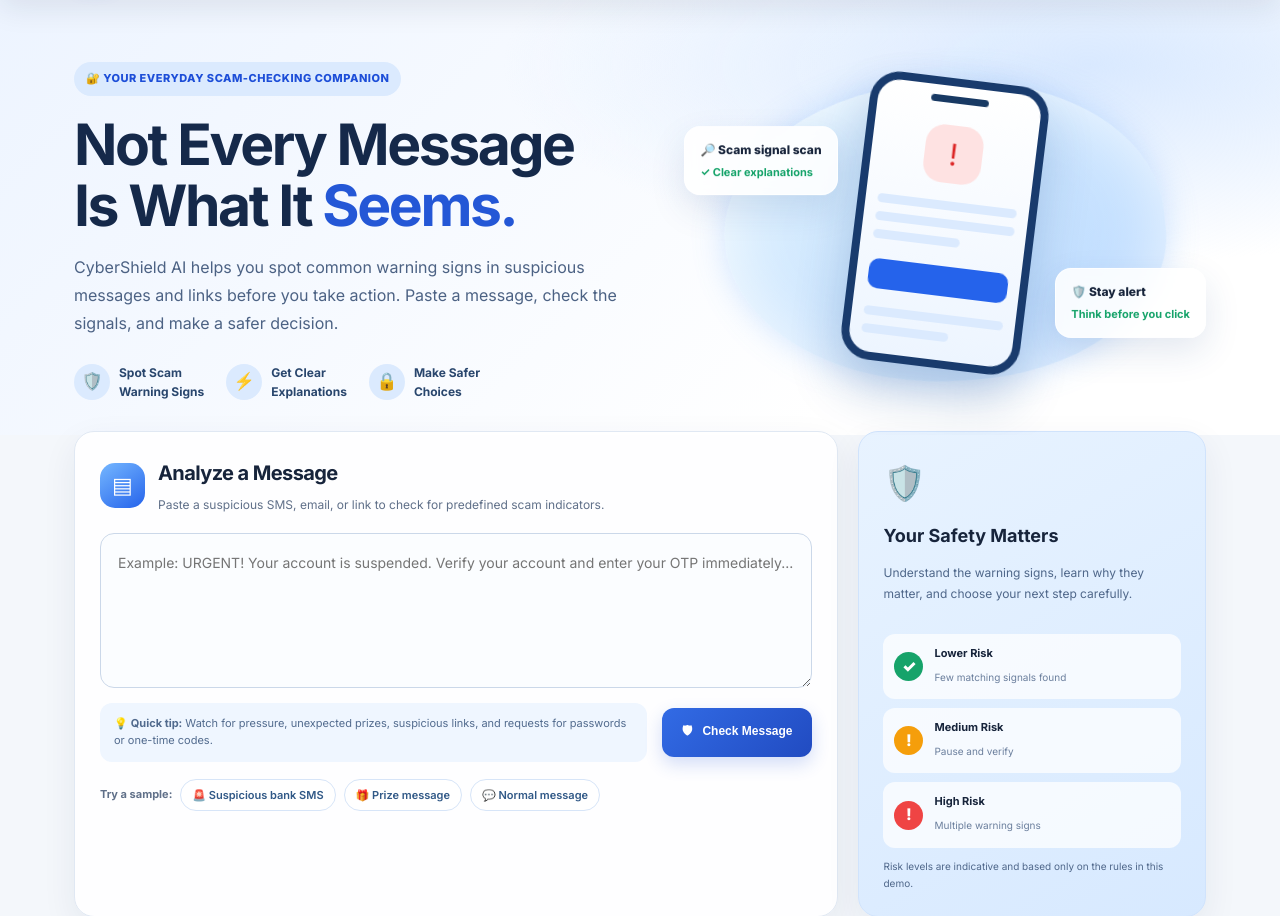
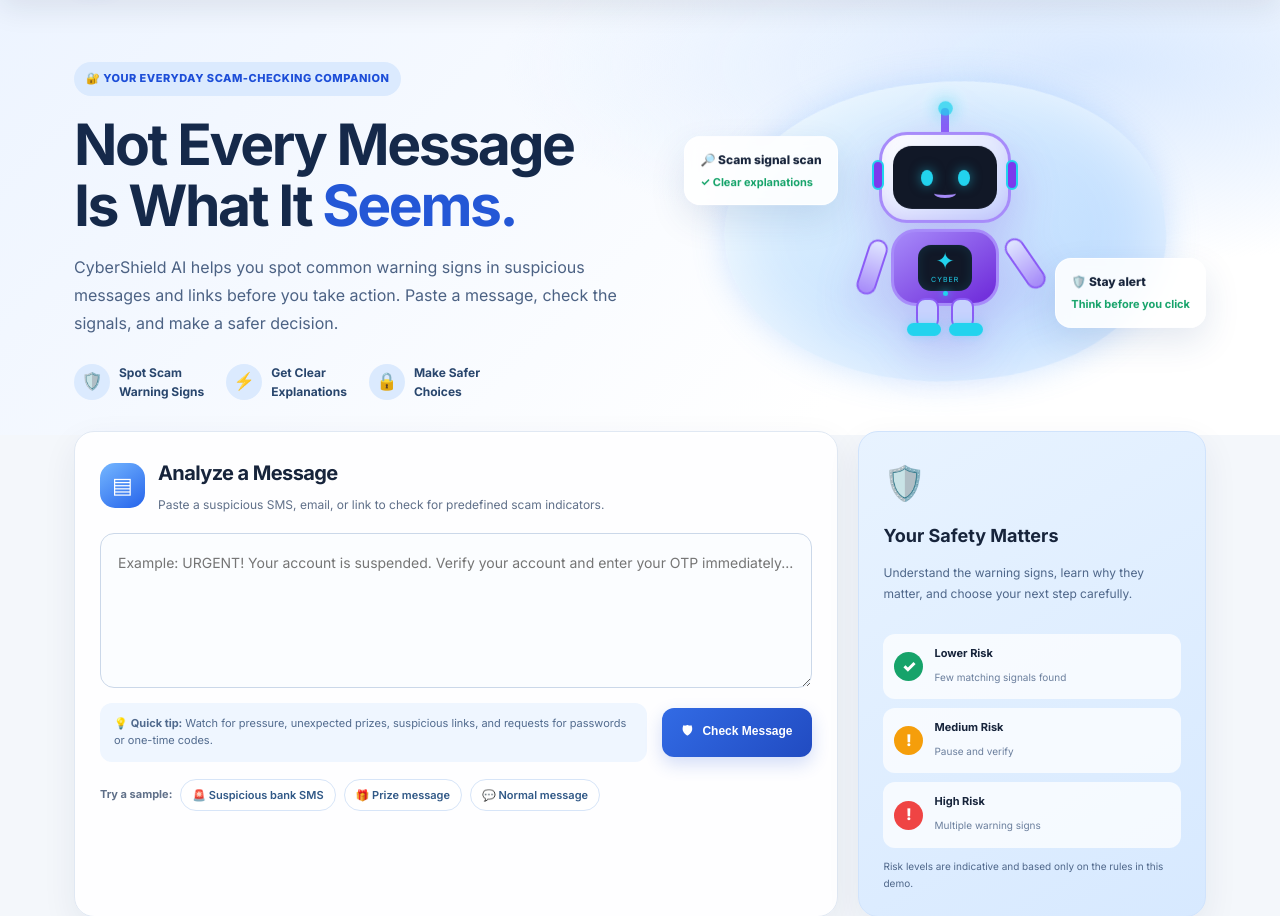
Before and after one commit to tharshini2321/cybershield-ai, a Flask app: page / in a window 1280 px wide. Shown: the part 80-996 px from the top of the page. Run offline with Flask 3, Linux system fonts and the light colour scheme.

Commit message:
Update index.html

```diff
--- a/CyberShield_AI_Enhanced_Website/templates/index.html
+++ b/CyberShield_AI_Enhanced_Website/templates/index.html
@@ -361,6 +361,222 @@
   }
 }
 
+
+/* CyberShield AI animated robot */
+.robot {
+  width: 210px;
+  height: 245px;
+  position: relative;
+  z-index: 1;
+  animation: robotHover 3.5s ease-in-out infinite;
+  filter: drop-shadow(0 20px 22px #6d28d933);
+}
+
+.robot-antenna {
+  position: absolute;
+  left: 101px;
+  top: 0;
+  height: 28px;
+  width: 8px;
+  border-radius: 8px;
+  background: #8b5cf6;
+}
+
+.robot-antenna span {
+  position: absolute;
+  width: 15px;
+  height: 15px;
+  border-radius: 50%;
+  top: -7px;
+  left: -3px;
+  background: #22d3ee;
+  box-shadow: 0 0 18px #22d3ee;
+  animation: robotPulse 1.5s ease-in-out infinite alternate;
+}
+
+.robot-head {
+  position: absolute;
+  width: 132px;
+  height: 91px;
+  left: 39px;
+  top: 24px;
+  border-radius: 28px;
+  background: linear-gradient(145deg, #fff, #c7d2fe);
+  border: 3px solid #a78bfa;
+  box-shadow: inset 0 -5px 12px #7c3aed16;
+  z-index: 2;
+}
+
+.robot-face {
+  position: absolute;
+  inset: 11px;
+  border-radius: 19px;
+  background: #111827;
+  display: flex;
+  justify-content: center;
+  align-items: center;
+  gap: 25px;
+}
+
+.robot-eye {
+  width: 12px;
+  height: 16px;
+  border-radius: 50%;
+  background: #22d3ee;
+  box-shadow: 0 0 12px #22d3ee88;
+  animation: robotBlink 4s infinite;
+}
+
+.robot-eye:nth-child(2) {
+  animation-delay: .15s;
+}
+
+.robot-smile {
+  position: absolute;
+  width: 22px;
+  height: 9px;
+  bottom: 11px;
+  border-bottom: 3px solid #a78bfa;
+  border-radius: 50%;
+}
+
+.robot-ear {
+  position: absolute;
+  top: 25px;
+  width: 12px;
+  height: 30px;
+  border-radius: 6px;
+  background: #7c3aed;
+  border: 2px solid #22d3ee;
+}
+
+.robot-ear.left { left: -10px; }
+.robot-ear.right { right: -10px; }
+
+.robot-body {
+  position: absolute;
+  top: 121px;
+  left: 51px;
+  width: 108px;
+  height: 77px;
+  border: 3px solid #a78bfa;
+  border-radius: 25px;
+  background: linear-gradient(145deg, #a78bfa, #6d28d9);
+  display: grid;
+  place-items: center;
+}
+
+.robot-screen {
+  width: 54px;
+  height: 46px;
+  border-radius: 13px;
+  background: #111827;
+  color: #22d3ee;
+  display: flex;
+  flex-direction: column;
+  align-items: center;
+  justify-content: center;
+  gap: 1px;
+  box-shadow: inset 0 0 12px #22d3ee22;
+}
+
+.robot-screen span { font-size: 23px; line-height: 24px; }
+.robot-screen small { font-size: 7px; letter-spacing: 1px; }
+.robot-light {
+  position: absolute;
+  bottom: 7px;
+  width: 5px;
+  height: 5px;
+  border-radius: 50%;
+  background: #22d3ee;
+  box-shadow: 0 0 9px #22d3ee;
+}
+
+.robot-arm {
+  position: absolute;
+  top: 132px;
+  width: 20px;
+  height: 57px;
+  border-radius: 12px;
+  background: linear-gradient(#e0e7ff, #a78bfa);
+  border: 2px solid #8b5cf6;
+  transform-origin: top center;
+  z-index: 0;
+}
+
+.robot-arm.left {
+  left: 31px;
+  transform: rotate(18deg);
+}
+
+.robot-arm.right {
+  right: 31px;
+  transform: rotate(-18deg);
+  animation: robotWave 2.8s ease-in-out infinite;
+}
+
+.robot-leg {
+  position: absolute;
+  top: 190px;
+  width: 23px;
+  height: 31px;
+  border-radius: 9px;
+  background: #c7d2fe;
+  border: 2px solid #8b5cf6;
+}
+
+.robot-leg.left { left: 76px; }
+.robot-leg.right { right: 76px; }
+
+.robot-foot {
+  position: absolute;
+  top: 215px;
+  width: 34px;
+  height: 13px;
+  border-radius: 9px;
+  background: #22d3ee;
+  box-shadow: 0 0 10px #22d3ee44;
+}
+
+.robot-foot.left { left: 67px; }
+.robot-foot.right { right: 67px; }
+
+@keyframes robotHover {
+  0%, 100% { translate: 0 0; }
+  50% { translate: 0 -10px; }
+}
+
+@keyframes robotWave {
+  0%, 100% { rotate: 0deg; }
+  50% { rotate: -20deg; }
+}
+
+@keyframes robotBlink {
+  0%, 43%, 47%, 100% { scale: 1 1; }
+  45% { scale: 1 .1; }
+}
+
+@keyframes robotPulse {
+  from { opacity: .65; scale: .9; }
+  to { opacity: 1; scale: 1.12; }
+}
+
+@media (max-width: 540px) {
+  .robot {
+    scale: .88;
+    transform-origin: center center;
+  }
+}
+
+@media (prefers-reduced-motion: reduce) {
+  .robot,
+  .robot-eye,
+  .robot-arm.right,
+  .robot-antenna span {
+    animation: none !important;
+  }
+}
+
   </style>
 </head>
 <body>
@@ -388,7 +604,33 @@
       <div class="orb"></div>
       <div class="floating float-left">🔎 Scam signal scan<b>✓ Clear explanations</b></div>
       <div class="floating float-right">🛡️ Stay alert<b>Think before you click</b></div>
-      <div class="phone"><div class="phone-notch"></div><div class="alert-symbol">!</div><div class="phone-line"></div><div class="phone-line"></div><div class="phone-line short"></div><div class="phone-pill"></div><div class="phone-line" style="margin-top:18px"></div><div class="phone-line short"></div></div>
+
+<div class="robot" role="img" aria-label="Animated CyberShield security robot">
+  <div class="robot-antenna"><span></span></div>
+  <div class="robot-head">
+    <div class="robot-ear left"></div>
+    <div class="robot-ear right"></div>
+    <div class="robot-face">
+      <span class="robot-eye"></span>
+      <span class="robot-eye"></span>
+      <span class="robot-smile"></span>
+    </div>
+  </div>
+  <div class="robot-arm left"></div>
+  <div class="robot-arm right"></div>
+  <div class="robot-body">
+    <div class="robot-screen">
+      <span>✦</span>
+      <small>CYBER</small>
+    </div>
+    <div class="robot-light"></div>
+  </div>
+  <div class="robot-leg left"></div>
+  <div class="robot-leg right"></div>
+  <div class="robot-foot left"></div>
+  <div class="robot-foot right"></div>
+</div>
+
     </div>
   </div>
 </section>
```
